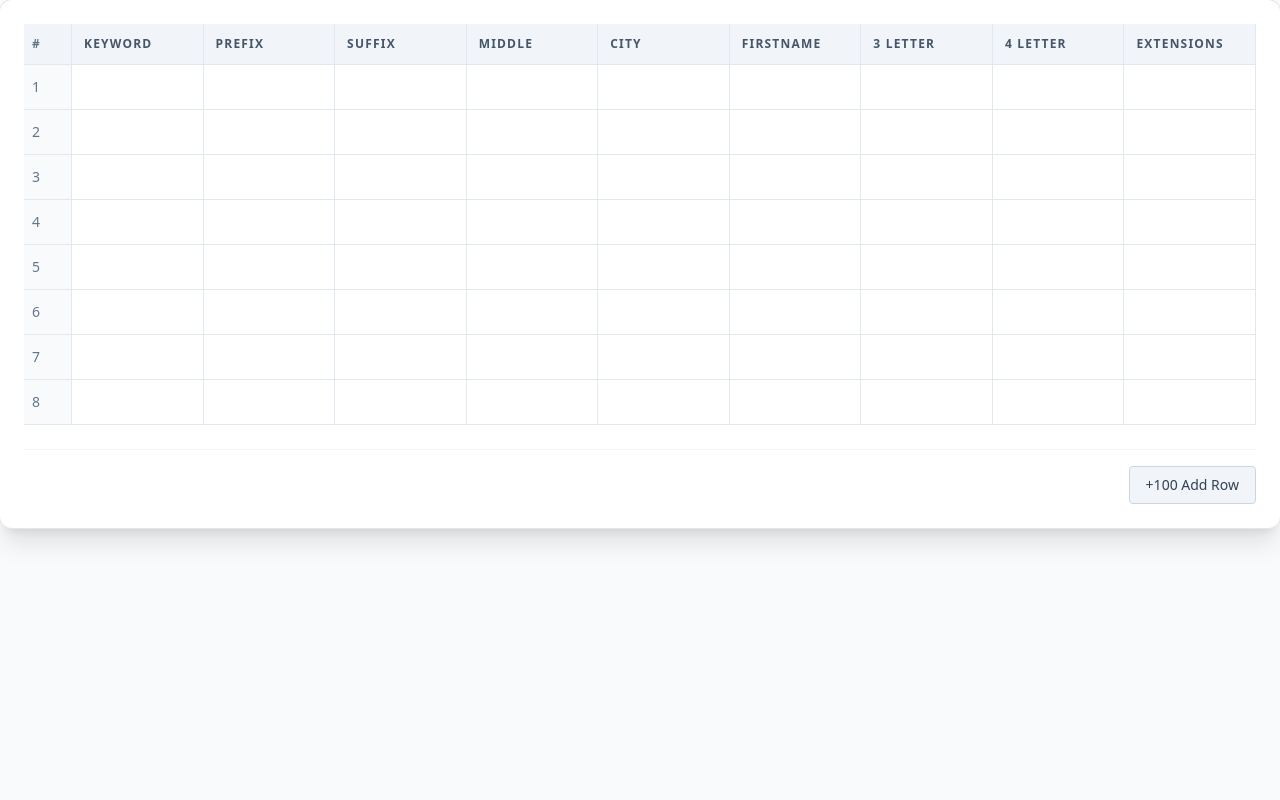
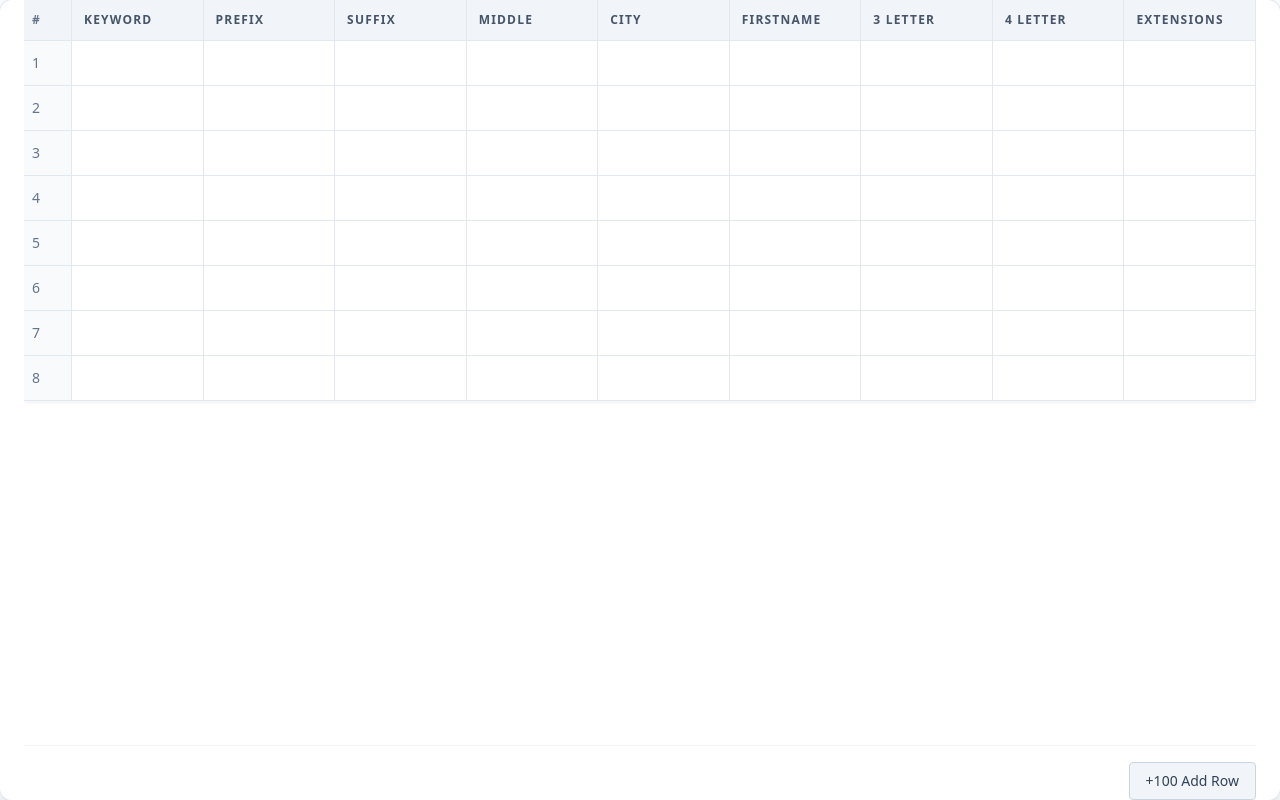
Before and after one commit to granthiparmeet-gif/excel_app, a React (Vite) app: page / in a window 1280 px wide. Built offline with nearby package versions, Linux system fonts and the light colour scheme.

Commit message:
one of the best version

```diff
--- a/src/App.tsx
+++ b/src/App.tsx
@@ -203,10 +203,10 @@ function App() {
   const cellContent = (value: string) => (value ? value : '\u00a0')
 
   return (
-    <div className="bg-slate-50">
-      <div className="mx-auto w-full max-w-full space-y-6 rounded-xl bg-white p-6 shadow-xl ring-1 ring-slate-200">
+    <div className="bg-slate-50 min-h-screen">
+      <div className="mx-auto flex h-screen w-full max-w-full flex-col rounded-xl bg-white px-6 py-0 shadow-xl ring-1 ring-slate-200">
 
-        <div className="overflow-auto" style={{ maxHeight: 'calc(100vh - 180px)' }}>
+        <div className="flex-1 overflow-auto">
           <div
             className="grid min-w-full rounded-sm bg-white text-sm text-slate-800 shadow-[0_1px_4px_rgba(15,23,42,0.08)]"
             style={{
```
